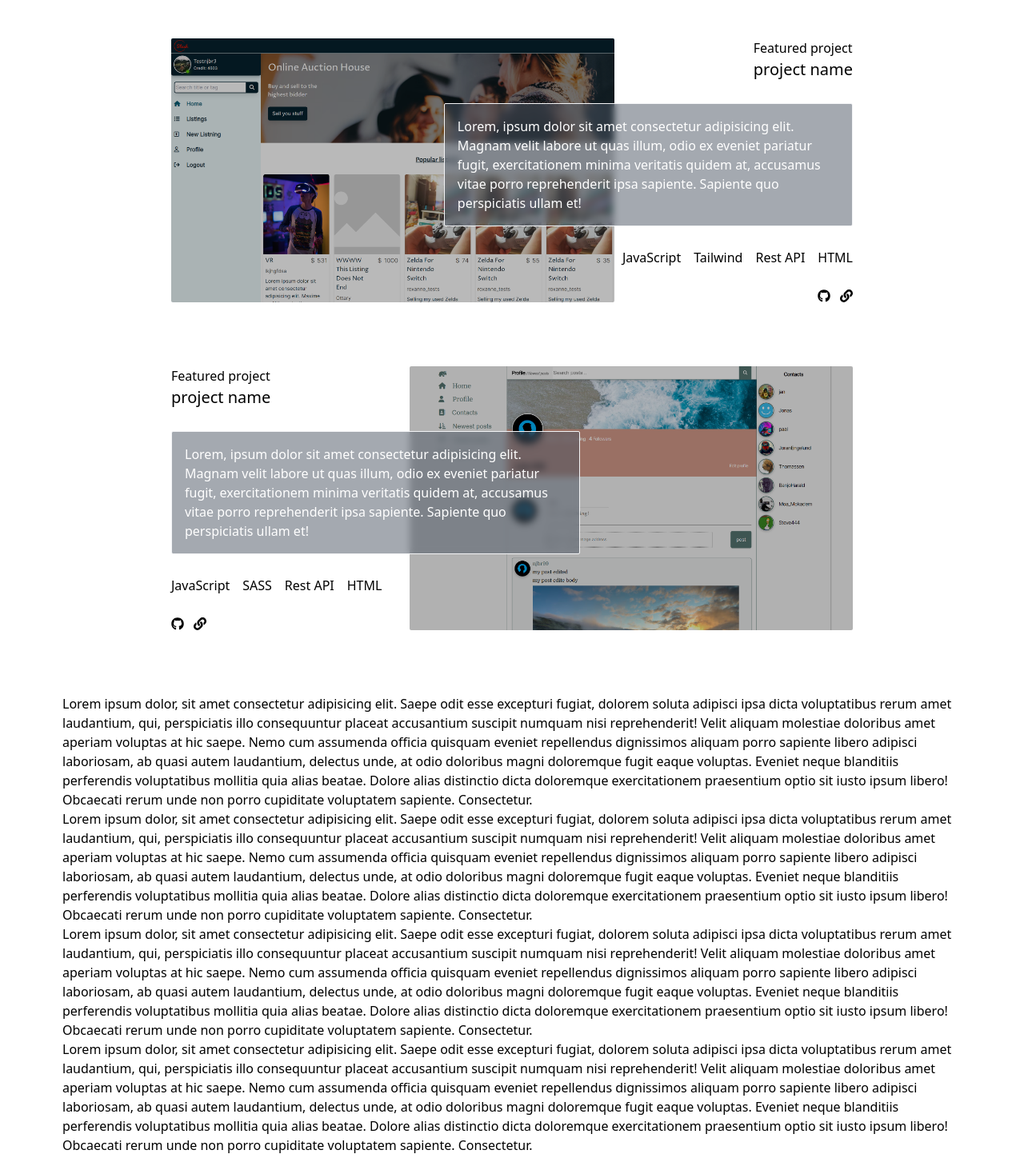
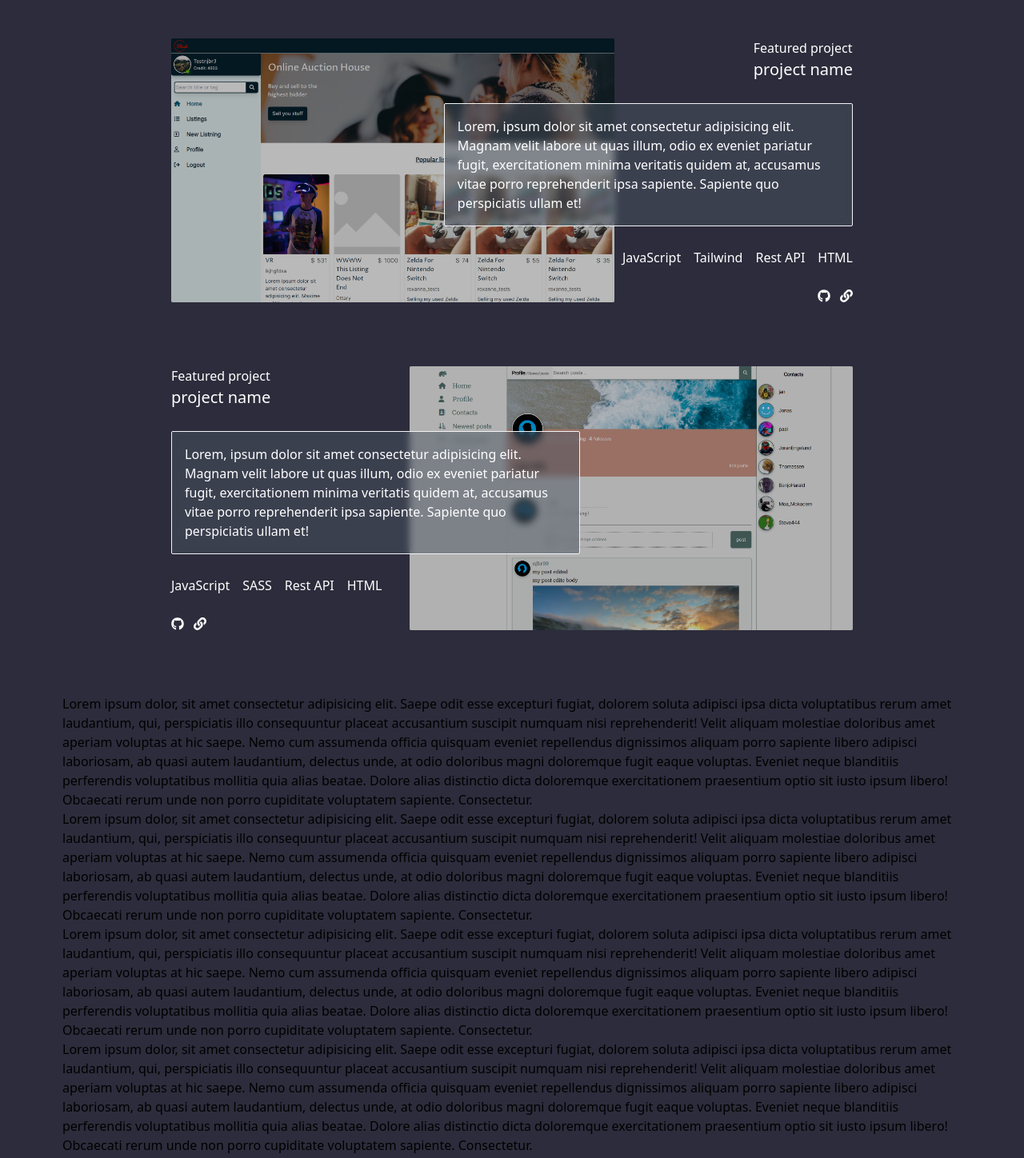
Before and after one commit to johannranudd/portfolio-2.0, a Next.js app: page / in a window 1280 px wide. Shown: the part 1330-2778 px from the top of the page at 80% size. Built offline with nearby package versions, Linux system fonts and the light colour scheme.

Commit message:
adds project section, ps still needs styling

```diff
--- a/app/FeaturedProject.tsx
+++ b/app/FeaturedProject.tsx
@@ -28,10 +28,10 @@ export default function FeaturedProject({
       x: 0,
       opacity: 1,
       transition: {
-        delay: 0.2,
+        delay: 0.1,
         ease: "easeIn",
         when: "beforeChildren",
-        duration: 0.1,
+        duration: 0.05,
         staggerChildren: 0.1,
       },
     },
@@ -43,7 +43,7 @@ export default function FeaturedProject({
       x: 0,
       opacity: 1,
       transition: {
-        delay: 0.5,
+        delay: 0.3,
         duration: 0.3,
       },
     },
@@ -77,7 +77,7 @@ export default function FeaturedProject({
       className={`relative w-full text-white md:text-black duration-300`}
     >
       <div
-        className={`absolute h-full flex flex-col justify-between space-y-2 p-4 xs:p-6 md:p-0 ${
+        className={`absolute h-full flex flex-col justify-between space-y-2 p-4 text-white xs:p-6 md:p-0 ${
           !reversed ? "md:items-end" : "md:items-start"
         } `}
       >
@@ -88,7 +88,6 @@ export default function FeaturedProject({
         <m.p
           variants={projectInfoVariant}
           className="z-40 rounded-sm text-white md:w-[60%] md:p-4 md:bg-gray-600 md:bg-clip-padding md:backdrop-filter md:backdrop-blur-sm md:bg-opacity-50 md:border md:border-gray-100"
-          // className="z-40 rounded-sm md:w-[60%] md:p-4 md:bg-[#2445c9]"
         >
           Lorem, ipsum dolor sit amet consectetur adipisicing elit. Magnam velit
           labore ut quas illum, odio ex eveniet pariatur fugit, exercitationem
--- a/app/ProjectsComponent.tsx
+++ b/app/ProjectsComponent.tsx
@@ -4,7 +4,7 @@ import { projectsArray } from "./utils/generics";
 
 export default function ProjectsComponent() {
   return (
-    <section id="projectsSection" className="mb-20 bg-white z-50">
+    <section id="projectsSection" className="mb-20 bg-primary z-50">
       <div className="max-w-screen-lg md:mx-auto">
         <div className="px-4 md:mx-sidebarWidth">
           <h2 className="py-16 text-2xl">projects</h2>
--- a/app/TechComponent.tsx
+++ b/app/TechComponent.tsx
@@ -1,6 +1,6 @@
 export default function TechComponent() {
   return (
-    <div id="scroll-to-me" className="bg-white">
+    <div id="scroll-to-me">
       <div className="px-2 md:mx-sidebarWidth">
         <section>
           <p>
--- a/app/globals.css
+++ b/app/globals.css
@@ -2,9 +2,22 @@
 @tailwind components;
 @tailwind utilities;
 :root {
-  /* --primary: #000, */
-  /* --secondary: #000, */
+  --primary: #2c2c3c;
+  --secondary: #aeb3ac;
+  --thirdClr: #5aa0aa;
+  --fourthClr: #315495;
+  --fifthClr: #635959;
 }
+
+/* @media (prefers-color-scheme: dark) {
+  :root {
+    --primary: #aeb3ac;
+    --secondary: #2c2c3c;
+    --third: #5aa0aa;
+    --fourth: #315495;
+    --fifth: #635959;
+  }
+} */
 
 * {
   box-sizing: border-box;
@@ -17,7 +30,6 @@ html,
 body {
   max-width: 100vw;
   overflow-x: hidden;
-  /* color:#201616 */
 }
 
 /* main {
@@ -35,6 +47,7 @@ body {
 } */
 
 body {
+  background-color: var(--primary);
 }
 
 a {
--- a/tailwind.config.js
+++ b/tailwind.config.js
@@ -20,6 +20,13 @@ module.exports = {
         xl: "1280px",
         "2xl": "1440px",
         "3xl": "1536px",
+      },
+      colors: {
+        primary: "var(--primary)",
+        secondary: "var(--secondary)",
+        thirdClr: "var(--thirdClr)",
+        fourthClr: "var(--fourthClr)",
+        fifthClr: "var(---fifthClr)",
       },
       gridTemplateColumns: {
         "auto-grid-220": "repeat(auto-fit, minmax(210px, 1fr))",
```
